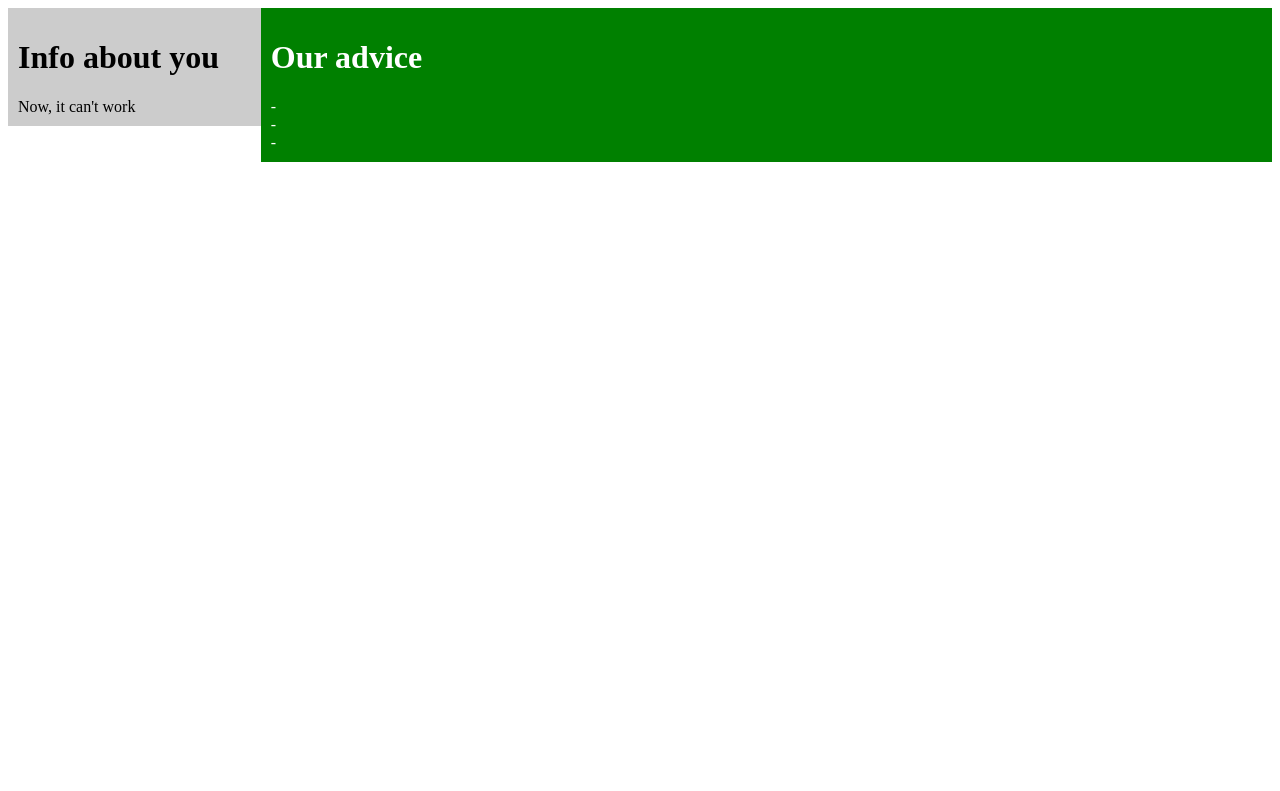
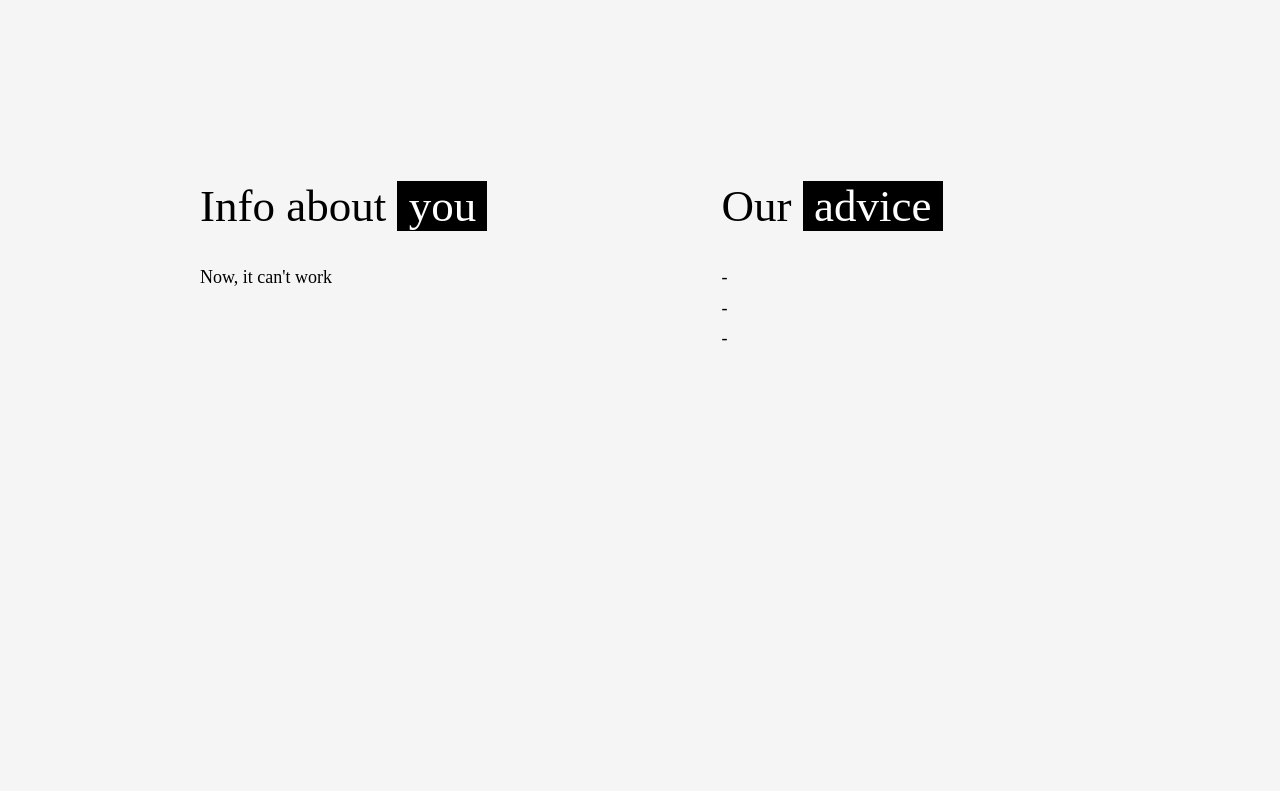
Before and after one commit to Nefariusmag/virtual-wardrobe, a Flask app: template templates/index.html in a window 1280 px wide. Shown: the top 791 px of the page. Before the commit the page ends 162 px from the top, so only its background shows below. Run offline with Flask 2, Linux system fonts and the light colour scheme; the template is opened without the code that fills it, so the values that code supplies are empty.

Commit message:
#8 made a beautiful page

```diff
--- a/templates/index.html
+++ b/templates/index.html
@@ -2,36 +2,40 @@
 <head>
     <title>Weather right now</title>
     <style>
+    body {
+        margin-left: 200px;
+        margin-top: 150px;
+    }
     * {
         box-sizing: border-box;
+        background-color: #F4F5F4;
+        font-family: Inconsolata;
     }
-
+    h1 {
+        font: 250% Inconsolata;
+        font-weight: normal;
+    }
     .column_left {
         float: left;
-        width: 20%;
-        padding: 10px;
+        width: 30%;
+        font: 18px Inconsolata;
+        margin-right: 50px;
+        line-height: 1.7;
     }
-
     .column_central {
         float: left;
-        width: 80%;
-        padding: 10px;
-        color: white;
-    }
-
-    .row:after {
-        content: "";
-        display: table;
-        clear: both;
+        margin-left: 150px;
+        font: 18px Inconsolata;
+        line-height: 1.7;
     }
     </style>
 </head>
 
 <body>
     <div class="row">
-        <div class="column_left" style="background-color:#ccc;" >
+        <div class="column_left" >
             <h1>
-              Info about you
+                Info about <span style="background-color: black; color: white; white-space: pre"> you </span>
             </h1>
             {% if weather and user_ip and user_city  %}
             Weather: {{weather}}<br/>Your IP: {{user_ip}}<br/>You city: {{user_city}}
@@ -39,15 +43,12 @@
             Now, it can't work
             {% endif %}
         </div>
-        <div class="column_central" style="background:green;">
-            <h1>
-                Our advice
-            </h1>
+        <div class="column_central">
+            <h1>Our <span style="background-color: black; color: white; white-space: pre"> advice </span> </h1>
             -<br/>
             -<br/>
             -
         </div>
     </div>
-
 </body>
 </html>
```
